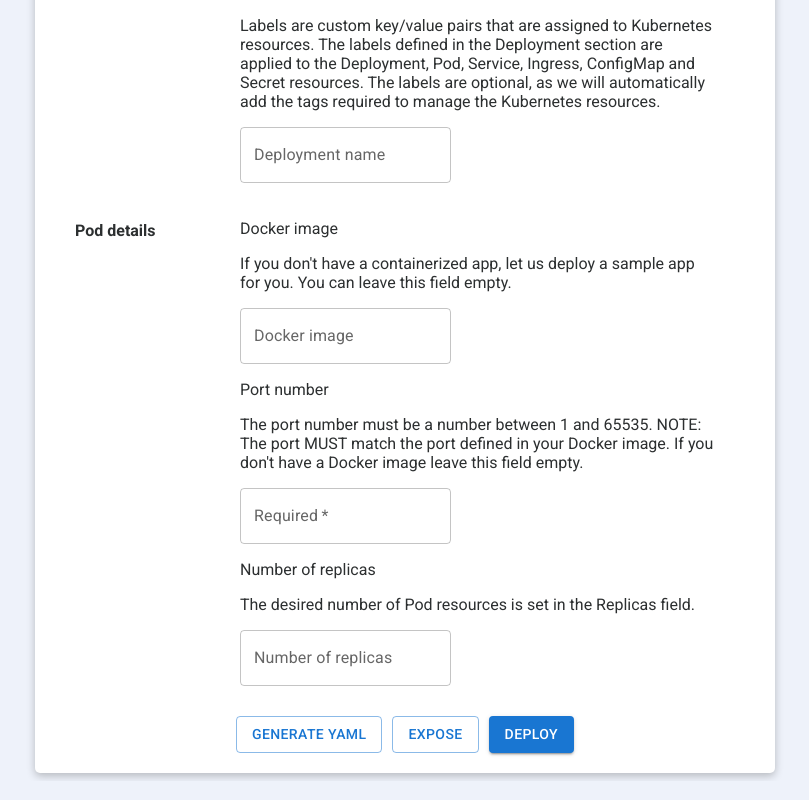
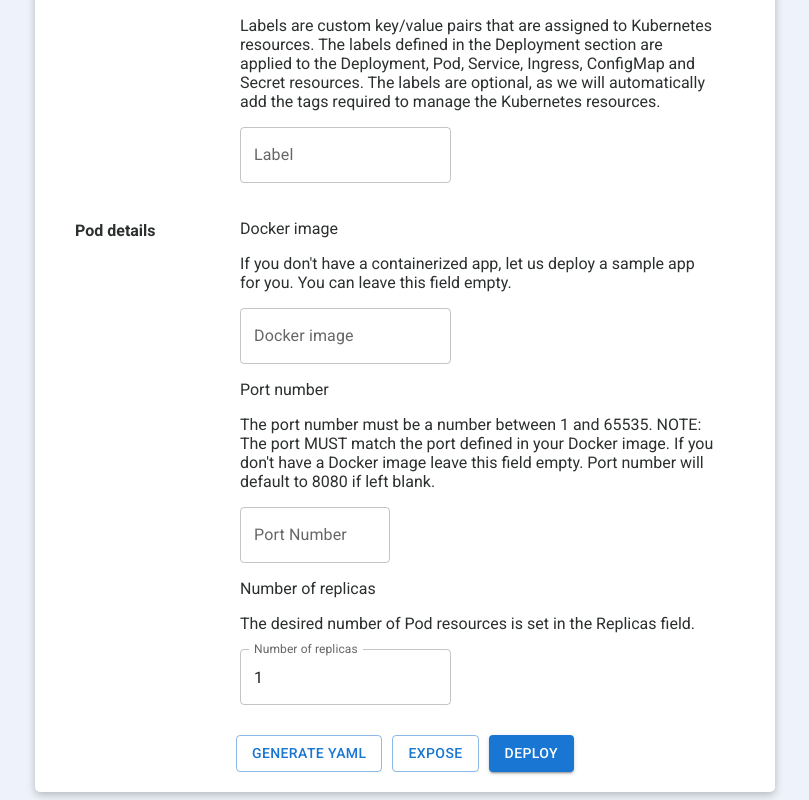
Before and after one commit to oslabs-beta/InKubator, a React app: page /form in a window 1280 px wide. Shown: the part 489-1289 px from the top of the page, without its empty margins (235-1044 px from the left). Built offline with nearby package versions, Linux system fonts and the light colour scheme.

Commit message:
duwhduwn

```diff
--- a/client/components/Form.jsx
+++ b/client/components/Form.jsx
@@ -1,6 +1,5 @@
-import React, { useState } from "react";
-import { Button, MenuItem, Tab, Tabs, TextField, Typography } from '@mui/material';
-
+import React, { useState, useEffect } from "react";
+import { Button, MenuItem, TextField } from '@mui/material';
 
 const deploymentKinds = [
     {
@@ -18,36 +17,97 @@ const deploymentKinds = [
 ];
 
 const Form = () => {
-    const [deploymentName, setDeploymentName] = useState('');
-    const [numReplicas, setNumReplicas] = useState(1);
-    const [clusterLabel, setClusterLabel] = useState('test-label');
-    const [dockerImage, setDockerImage] = useState('registry.k8s.io/e2e-test-images/agnhost:2.39');
-    const [containerPort, setContainerPort] = useState(8080);
+    const [formValues, setFormValues] = useState({
+      deploymentName: {
+        value: "",
+        error: false,
+        errorMessage: "Deployment name is either blank or invalid"
+      },
+      labelNames: {
+        value: "",
+        error: false,
+        errorMessage: "Label name is either blank or invalid"
+      },
+      dockerImage: {
+        value: "registry.k8s.io/e2e-test-images/agnhost:2.39",
+        error: false,
+        errorMessage: "Docker image is invalid"
+      },
+      portNumber: {
+        value: 8080,
+        error: false,
+        errorMessage: "Invalid port number"
+      },
+      replicas: {
+        value: 1,
+        error: false,
+        errorMessage: "Invalid number of replicas"
+      },
+    })
 
-    const handleInputChange = (e, setter, isNum = false) => {
-        if (isNum) {
-          setter(parseInt(e.target.value));
-          console.log(typeof e.target.value);
-        } else {
-          setter(e.target.value);
-          console.log(e.target.value);
+    function handleChange(e) {
+      const {name, value} = e.target;
+
+      setFormValues({
+        ...formValues,
+        [name]:{
+          ...formValues[name], value
         }
-    };
+      })
+    }
 
     const handlePostYaml = async (e) => {
         e.preventDefault();
+        let errorThrown = false
 
+        // perform form validation here
+        const yamlValidationString = /^[a-z0-9]([-a-z0-9]*[a-z0-9])?$/
+        let newFormValues = {...formValues}
+
+        // reset all fields error status back to false
+        for(let field in newFormValues) {
+          newFormValues[field].error = false
+        }
+
+        // FORM VALIDATION checking for correct data types for each field
+        if(!yamlValidationString.test(newFormValues.deploymentName.value) || newFormValues.deploymentName.value === '') {
+          newFormValues.deploymentName.error = true
+          errorThrown = true
+        }
+        if(!yamlValidationString.test(newFormValues.labelNames.value) || newFormValues.labelNames.value === '') {
+          newFormValues.labelNames.error = true
+          errorThrown = true
+        }
+        if(typeof newFormValues.dockerImage.value !== 'string') {
+          newFormValues.portNumber.error = true
+          errorThrown = true
+        }
+        if(newFormValues.portNumber.value < 1 || newFormValues.portNumber.value > 65535) {
+          newFormValues.portNumber.error = true
+          errorThrown = true
+        }
+        if(newFormValues.replicas.value < 1) {
+          newFormValues.replicas.error = true
+          errorThrown = true
+        }
+
+        // set form state to be newFormValues obj => update error status for fields
+        setFormValues(newFormValues)
+
+        console.log(typeof newFormValues.replicas.value)
+
+        // don't make POST request if we have an error for any of the fields
+        if(!errorThrown) {
           const yamlObj = {
-            clusterName: deploymentName,
-            replicas: numReplicas,
-            image: dockerImage,
-            port: containerPort,
-            label: clusterLabel
+            clusterName: newFormValues.deploymentName.value,
+            replicas: Number(newFormValues.replicas.value),
+            image: newFormValues.dockerImage.value,
+            port: newFormValues.portNumber.value,
+            label: newFormValues.labelNames.value
           };
-        console.log(yamlObj);
+          // console.log(yamlObj);
 
           try {
-
             const postYaml = await fetch('/api/yaml', {
               method: "POST",
               mode: "cors",
@@ -60,10 +120,17 @@ const Form = () => {
             } catch(err) {
               console.log(`ERROR : ${err}`);
             }
+
+        } else {
+          console.log("POST request NOT made")
+        }
     };
 
-    const handleDeploy = async (e) => {
+    // useEffect(() => {
+    //   console.log(formValues)
+    // }, [formValues])
 
+    const handleDeploy = async () => {
       try {
           const deployYaml = await fetch('api/deploy')
           const resDeploy = await deployYaml.json();
@@ -73,30 +140,29 @@ const Form = () => {
       }
     };
 
-    const handleExpose = async (e) => {
-
+    const handleExpose = async () => {
       try {
           const exposeYaml = await fetch('api/expose')
           const resExpose = exposeYaml.json();
+          console.log('EXPOSURE RESULTS', resExpose);
       } catch(err) {
           console.log(`ERROR: ${err}`);
       }
     }
 
-
     return (
       <div id="test-form">
 
         {/* HEADER */}
-        <div class="form-header">
+        <div className="form-header">
             <strong>Launch Kubernetes with Minikube</strong>
         </div>
 
-        <div id="form-div1" class="form-section-header">
+        <div id="form-div1" className="form-section-header">
           <strong>Deployment details</strong>
         </div>
 
-        <div class="form-div2">
+        <div className="form-div2">
           <p>Deployment kind</p>
           <TextField
             id="outlined-select-deployment-kind"
@@ -116,45 +182,72 @@ const Form = () => {
           <TextField
             id="deploymentName"
             label="Deployment name"
+            name="deploymentName"
             variant="outlined"
-            onChange={(e) => handleInputChange(e, setDeploymentName)}
+
+            onChange={handleChange}
+            value={formValues.deploymentName.value}
+            error={formValues.deploymentName.error}
+            helperText={formValues.deploymentName.error && formValues.deploymentName.errorMessage}
+            // onChange={(e) => handleInputChange(e, setDeploymentName)}
           />
 
           <p>Labels</p>
           <p>Labels are custom key/value pairs that are assigned to Kubernetes resources. The labels defined in the Deployment section are applied to the Deployment, Pod, Service, Ingress, ConfigMap and Secret resources.
             The labels are optional, as we will automatically add the tags required to manage the Kubernetes resources.</p>
           <TextField
-            id="deploymentName"
-            label="Deployment name"
+            id="label"
+            label="Label"
+            name="labelNames"
             variant="outlined"
-            onChange={(e) => handleInputChange(e, setClusterLabel)}
+
+            onChange={handleChange}
+            value={formValues.labelNames.value}
+            error={formValues.labelNames.error}
+            helperText={formValues.labelNames.error && formValues.labelNames.errorMessage}
+            // onChange={(e) => handleInputChange(e, setClusterLabel)}
           />
         </div>
 
-        <div id="form-div3" class="form-section-header">
+        <div id="form-div3" className="form-section-header">
             <strong>Pod details</strong>
         </div>
 
-        <div class="form-div4">
+        <div className="form-div4">
           <p>Docker image</p>
           <p>If you don't have a containerized app, let us deploy a sample app for you. You can leave this field empty.</p>
           <TextField
             id="dockerImage"
             label="Docker image"
+            name="dockerImage"
             variant="outlined"
-            onChange={(e) => handleInputChange(e, setDockerImage)
-          }/>
+
+            onChange={handleChange}
+            // value={formValues.dockerImage.value}
+            error={formValues.dockerImage.error}
+            helperText={formValues.dockerImage.error && formValues.dockerImage.errorMessage}
+            // onChange={(e) => handleInputChange(e, setDockerImage)}
+            />
 
           <p>Port number</p>
-          <p>The port number must be a number between 1 and 65535. NOTE: The port MUST match the port defined in your Docker image. If you don't have a Docker image leave this field empty.</p>
+          <p>The port number must be a number between 1 and 65535. NOTE: The port MUST match the port defined in your Docker image. If you don't have a Docker image leave this field empty. Port number will default to 8080 if left blank.</p>
           <TextField
-            required
             id="containerPort"
-            label="Required"
+            label="Port Number"
+            name="portNumber"
+            variant="outlined"
             type="number"
-            defaultValue="Hello World"
-            variant="outlined"
-            onChange={(e) => handleInputChange(e, setContainerPort, true)}
+            // defaultValue="Hello World"
+            InputProps={{
+              inputProps: { min: 1, max: 65535 },
+            }}
+            style={{ width: '150px' }} // Adjust the width as needed
+
+            onChange={handleChange}
+            // value={formValues.portNumber.value}
+            error={formValues.portNumber.error}
+            helperText={formValues.portNumber.error && formValues.portNumber.errorMessage}
+            // onChange={(e) => handleInputChange(e, setContainerPort, true)}
           />
 
           <p>Number of replicas</p>
@@ -162,14 +255,23 @@ const Form = () => {
           <TextField
             id="numReplicas"
             label="Number of replicas"
+            name="replicas"
+            variant="outlined"
             type="number"
-            variant="outlined"
-            onChange={(e) => handleInputChange(e, setNumReplicas, true)}
+            InputProps={{
+              inputProps: { min: 1 },
+            }}
+
+            onChange={handleChange}
+            value={formValues.replicas.value}
+            error={formValues.replicas.error}
+            helperText={formValues.replicas.error && formValues.replicas.errorMessage}
+            // onChange={(e) => handleInputChange(e, setNumReplicas, true)}
           />
         </div>
 
         {/* FOOTER */}
-        <div class="form-footer">
+        <div className="form-footer">
           <Button id="yaml-button" variant="outlined" onClick={(e) => {handlePostYaml(e)}}>Generate YAML</Button>
           <Button id="expose-button" variant="outlined" onClick={(e) => {handleExpose(e)}}>Expose</Button>
           <Button id="deploy-button" variant="contained" onClick={(e) => {handleDeploy(e)}}>Deploy</Button>
```
Also changed, not shown: client/App.jsx (+3 -4 lines), deployment.yaml (+6 -6 lines), 1 other file (tests, documents, lock files or other folders). Lines whose indentation alone changed are shown as unchanged.
